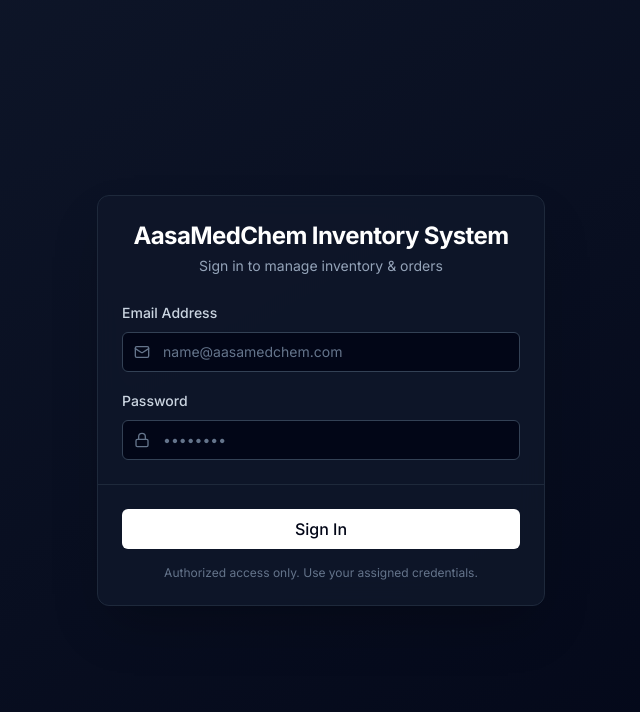
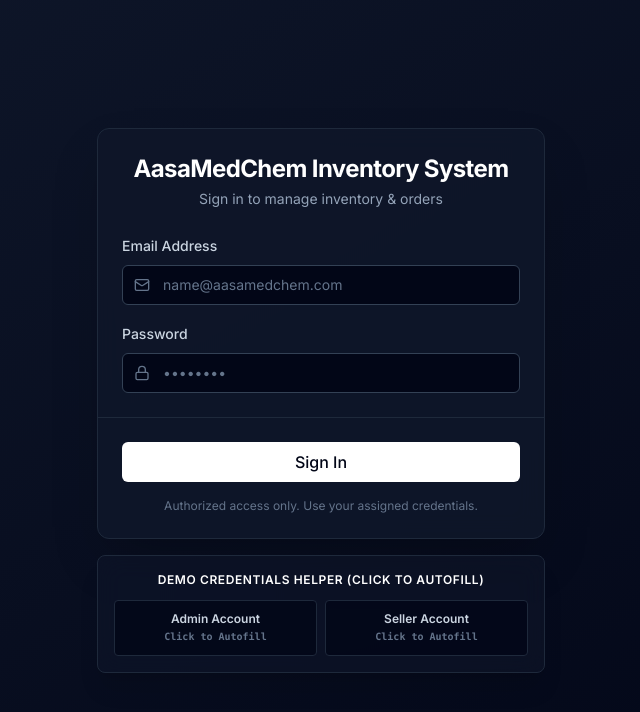
Before and after one commit to SIDxSingh/assignment-Aasamedchem, a Next.js app: page /login in a window 1280 px wide. Shown: the top 712 px of the page, without its empty margins (319-959 px from the left). Built offline with nearby package versions, Linux system fonts and the light colour scheme.

Commit message:
feat: add click-to-autofill demo credentials on login page and update readme

```diff
--- a/src/app/login/page.tsx
+++ b/src/app/login/page.tsx
@@ -137,6 +137,37 @@ export default function LoginPage() {
             </CardFooter>
           </form>
         </Card>
+
+        {/* Demo Credentials Quick-Access Helper */}
+        <div className="mt-4 rounded-lg border border-slate-800 bg-slate-900/60 p-4 text-sm text-slate-400 shadow-xl backdrop-blur-md">
+          <div className="font-semibold text-white mb-3 text-center text-xs uppercase tracking-wider">
+            Demo Credentials Helper (Click to Autofill)
+          </div>
+          <div className="grid grid-cols-2 gap-2">
+            <button
+              type="button"
+              onClick={() => {
+                setEmail('siddharthwizard123@gmail.com');
+                setPassword('Sid@2003');
+              }}
+              className="flex flex-col items-center justify-center rounded border border-slate-800 bg-slate-950/80 p-2.5 text-xs text-slate-300 hover:bg-slate-900 transition hover:text-white"
+            >
+              <span className="font-semibold">Admin Account</span>
+              <span className="text-[10px] text-slate-500 font-mono mt-0.5 font-semibold">Click to Autofill</span>
+            </button>
+            <button
+              type="button"
+              onClick={() => {
+                setEmail('sidsez@gmail.com');
+                setPassword('Sid@2003');
+              }}
+              className="flex flex-col items-center justify-center rounded border border-slate-800 bg-slate-950/80 p-2.5 text-xs text-slate-300 hover:bg-slate-900 transition hover:text-white"
+            >
+              <span className="font-semibold">Seller Account</span>
+              <span className="text-[10px] text-slate-500 font-mono mt-0.5 font-semibold">Click to Autofill</span>
+            </button>
+          </div>
+        </div>
       </div>
     </div>
   );
```
Also changed, not shown: 1 other file (tests, documents, lock files or other folders).
